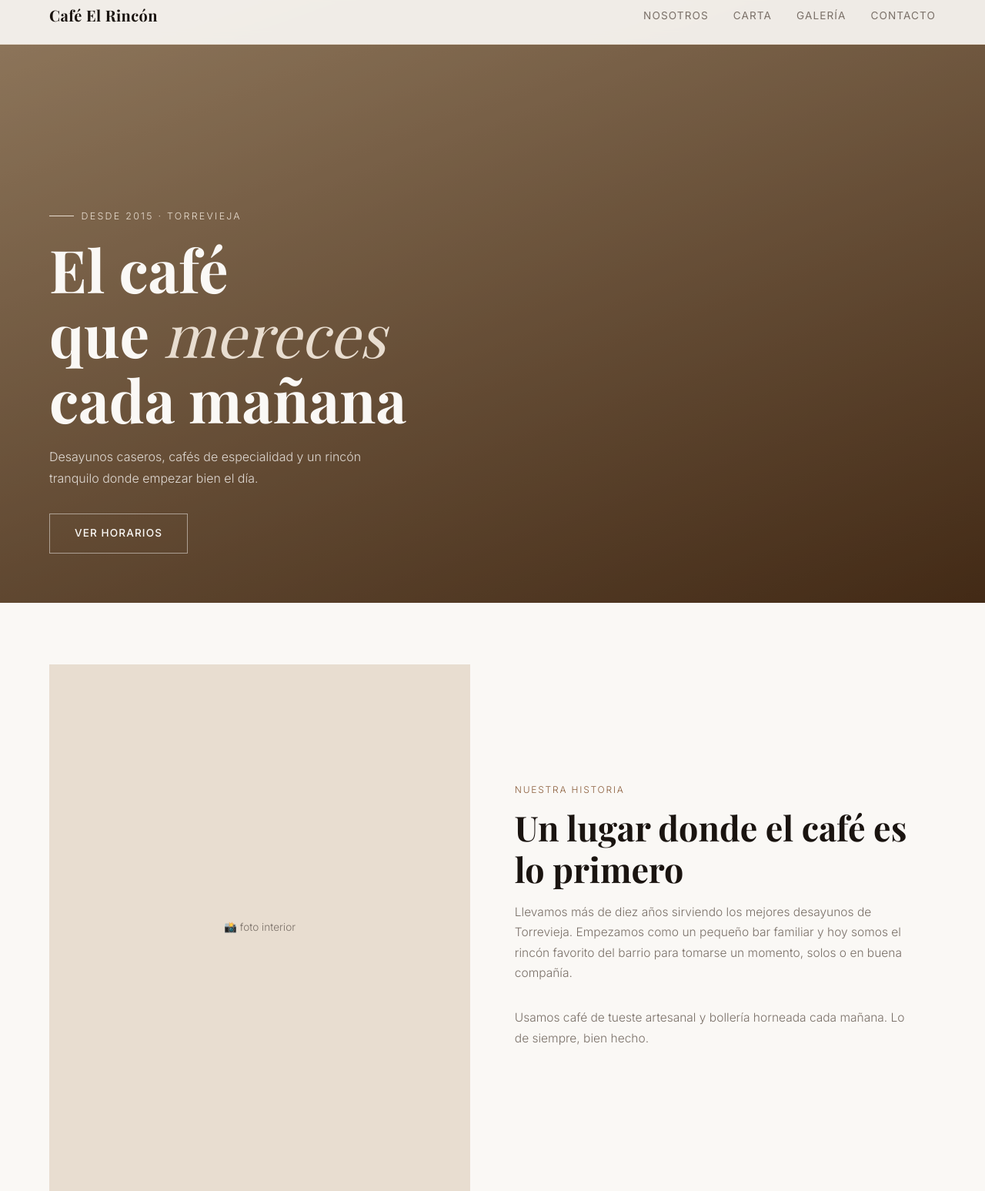
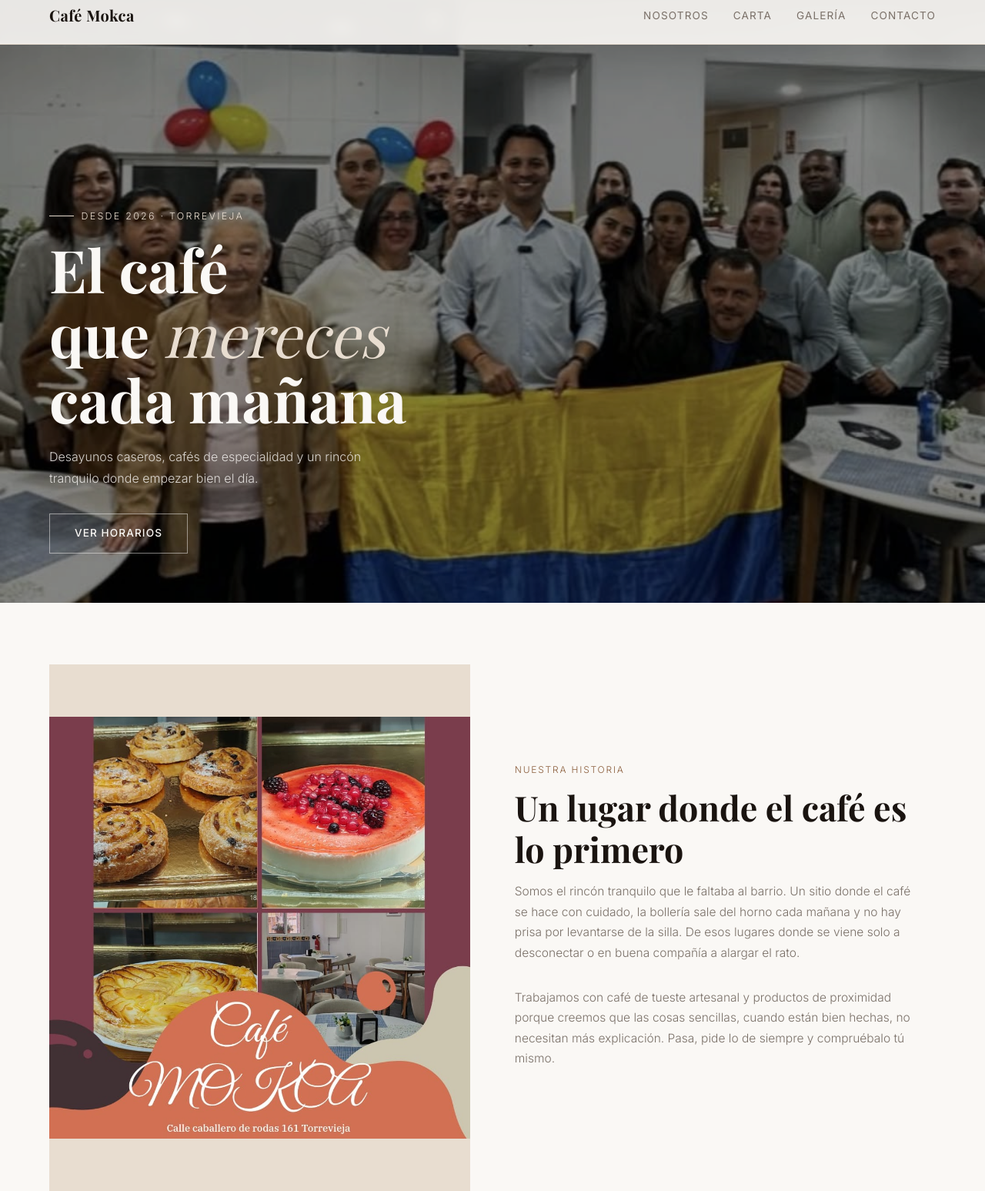
Before and after one commit to vkiter/Cafeteria, a plain HTML site: page index.html in a window 1280 px wide. Shown: the part 17-1564 px from the top of the page at 77% size. Drawn offline with nearby package versions, Linux system fonts and the light colour scheme; a web font is replaced by a local one.

Commit message:
cambio de texto

```diff
--- a/index.html
+++ b/index.html
@@ -18,7 +18,7 @@
 
   <!-- ====== NAVEGACIÓN ====== -->
   <nav>
-    <span class="nav-logo">Café El Rincón</span>  <!-- 🔧 CAMBIAR: nombre del café -->
+    <span class="nav-logo">Café Mokca</span>  <!-- 🔧 CAMBIAR: nombre del café -->
     <ul class="nav-links">
       <li><a href="#sobre">Nosotros</a></li>
       <li><a href="#menu">Carta</a></li>
@@ -34,12 +34,14 @@
       🔧 PARA PONER FOTO REAL:
       1. Descarga la foto de Instagram
       2. Guárdala como "hero.jpg" en la misma carpeta que este archivo
-      3. Reemplaza el div.hero-img por: <img class="hero-img" src="hero.jpg" alt="Interior del café" />
+      3. Reemplaza el div.hero-img por: <img class="hero-img" src="images/hero.jpg" alt="Interior del café" />
     -->
-    <div class="hero-img"></div>
+    <div class="hero-img">
+      <img class="hero-img" src="images/hero.jpg" alt="Interior del café" />
+    </div>
 
     <div class="hero-content">
-      <p class="hero-eyebrow">Desde 2015 · Torrevieja</p>  <!-- 🔧 CAMBIAR: año y ciudad -->
+      <p class="hero-eyebrow">Desde 2026 · Torrevieja</p>  <!-- 🔧 CAMBIAR: año y ciudad -->
       <h1>El café<br/>que <em>mereces</em><br/>cada mañana</h1>  <!-- 🔧 CAMBIAR: eslogan -->
       <p class="hero-desc">
         Desayunos caseros, cafés de especialidad y un rincón tranquilo donde empezar bien el día.
@@ -58,21 +60,25 @@
           🔧 FOTO 2 (interior o dueño):
           <img src="sobre.jpg" alt="Interior del café" />
         -->
-        <span>📸 foto interior</span>
+        <span><img src="images/sobre.jpg" alt="Interior del café" /></span>
       </div>
 
       <div class="sobre-text">
         <p class="section-eyebrow">Nuestra historia</p>
         <h2 class="section-title">Un lugar donde el café es lo primero</h2>
         <p class="section-body">
-          Llevamos más de diez años sirviendo los mejores desayunos de Torrevieja.
-          Empezamos como un pequeño bar familiar y hoy somos el rincón favorito
-          del barrio para tomarse un momento, solos o en buena compañía.
+          Somos el rincón tranquilo que le faltaba al barrio. Un sitio
+          donde el café se hace con cuidado, la bollería sale del horno
+          cada mañana y no hay prisa por levantarse de la silla. De esos
+          lugares donde se viene solo a desconectar o en buena compañía
+          a alargar el rato.
           <!-- 🔧 CAMBIAR: historia real del negocio -->
         </p>
         <p class="section-body" style="margin-top: 0.75rem;">
-          Usamos café de tueste artesanal y bollería horneada cada mañana.
-          Lo de siempre, bien hecho.
+          Trabajamos con café de tueste artesanal y productos de proximidad
+          porque creemos que las cosas sencillas, cuando están bien hechas,
+           no necesitan más explicación. Pasa, pide lo de siempre y
+           compruébalo tú mismo.
           <!-- 🔧 CAMBIAR: propuesta de valor real -->
         </p>
       </div>
@@ -155,7 +161,7 @@
           Reemplaza cada <div class="foto"> por:
           <div class="foto"><img src="foto1.jpg" alt="..." /></div>
         -->
-        <div class="foto"><span>📸 foto 1</span></div>
+        <div class="foto"><img src="images/dentro1.jpg" alt="..." /></div>
         <div class="foto"><span>📸 foto 2</span></div>
         <div class="foto"><span>📸 foto 3</span></div>
         <div class="foto"><span>📸 foto 4</span></div>
```
